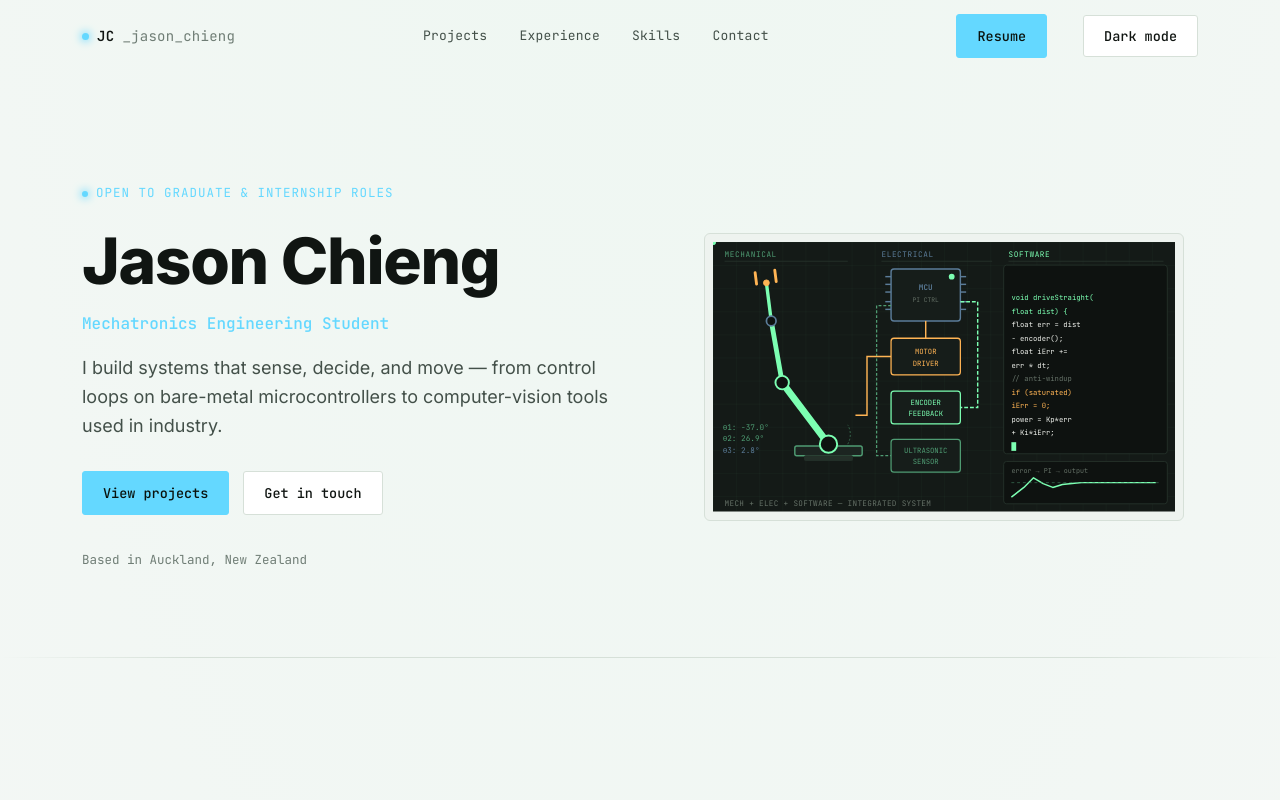
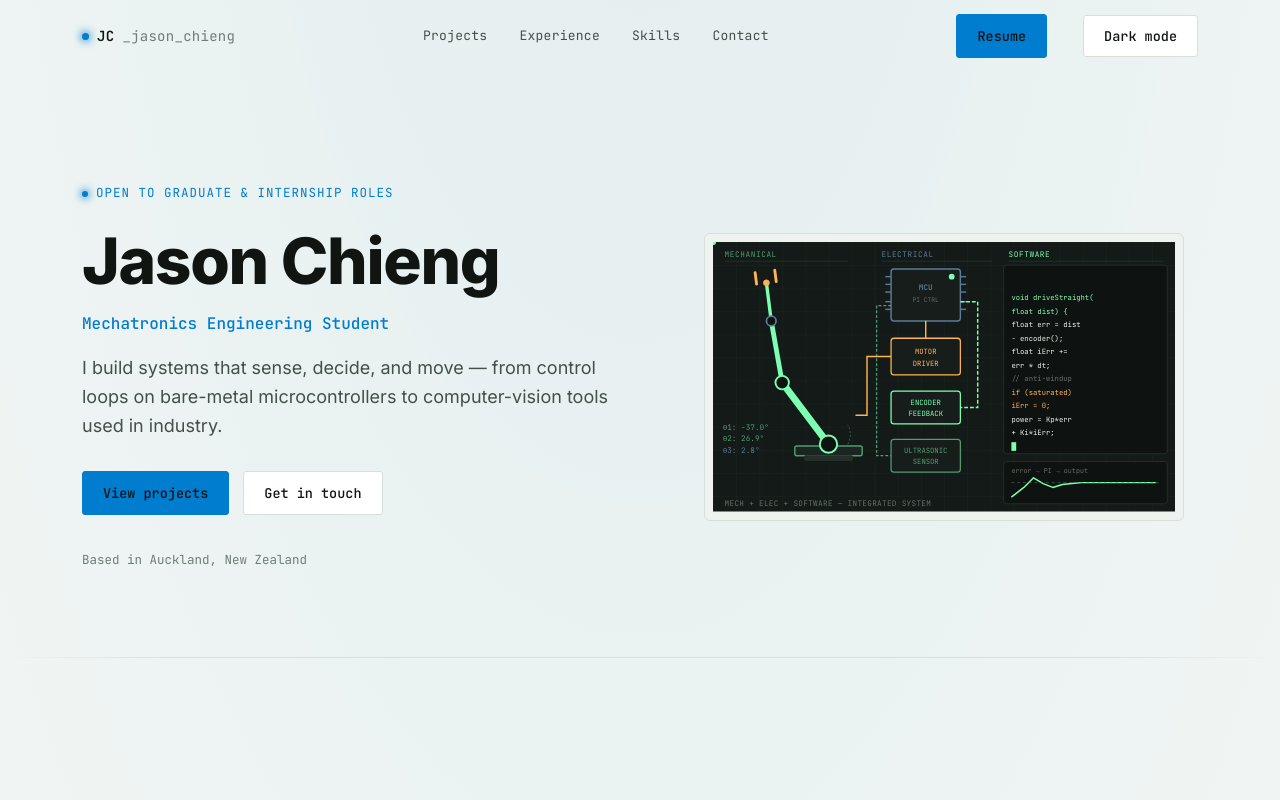
Before and after one commit to JsonDotDev/potfolio, a React (Vite) app in the folder portfolio-template/: page / in a window 1280 px wide. Shown: the top 800 px of the page. Built offline with nearby package versions, Linux system fonts and the light colour scheme.

Commit message:
Fix the light and dark mode bug

```diff
--- a/portfolio-template/src/App.tsx
+++ b/portfolio-template/src/App.tsx
@@ -1,9 +1,11 @@
 import { BrowserRouter, Routes, Route, useLocation } from 'react-router-dom';
-import { useEffect } from 'react';
+import { useEffect, useState } from 'react';
 import Header from './components/Header';
 import Footer from './components/Footer';
 import HomePage from './pages/HomePage.tsx';
 import ProjectDetailPage from './pages/ProjectDetailPage.tsx';
+
+type ThemeMode = 'dark' | 'light';
 
 function ScrollToTop() {
   const { pathname, hash } = useLocation();
@@ -26,10 +28,24 @@ function ScrollToTop() {
 }
 
 function App() {
+  const [theme, setTheme] = useState<ThemeMode>(() => {
+    const storedTheme = window.localStorage.getItem('theme');
+    if (storedTheme === 'dark' || storedTheme === 'light') {
+      return storedTheme;
+    }
+
+    return window.matchMedia('(prefers-color-scheme: light)').matches ? 'light' : 'dark';
+  });
+
+  useEffect(() => {
+    document.documentElement.dataset.theme = theme;
+    window.localStorage.setItem('theme', theme);
+  }, [theme]);
+
   return (
     <BrowserRouter>
       <ScrollToTop />
-      <Header />
+      <Header theme={theme} onToggleTheme={() => setTheme((currentTheme) => (currentTheme === 'dark' ? 'light' : 'dark'))} />
       <main>
         <Routes>
           <Route path="/" element={<HomePage />} />
```
